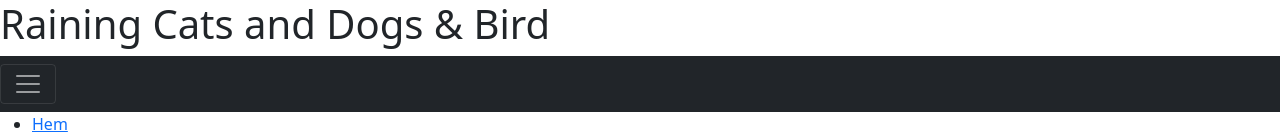
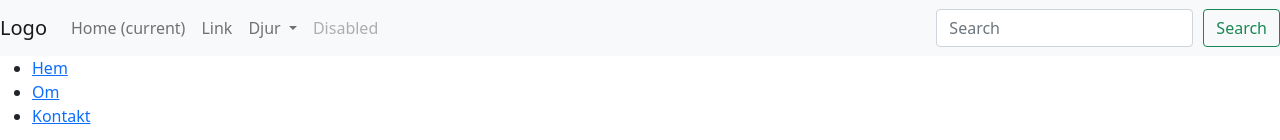
Before and after one commit to Wagsjo/Webshop, a Vue app: page / in a window 1280 px wide. Shown: the top 140 px of the page. Built offline with nearby package versions, Linux system fonts and the light colour scheme; no server answers.

Commit message:
Redigera navbar

```diff
--- a/package.json
+++ b/package.json
@@ -5,7 +5,7 @@
     "vue": "^3.2.27",
     "vue-router": "^4.0.12",
     "vuex": "^4.0.2",
-    "wretch": "^1.7.7"
+    "wretch": "^1.7.9"
   },
   "devDependencies": {
     "@vitejs/plugin-vue": "^2.0.0",
--- a/src/components/NavBar.vue
+++ b/src/components/NavBar.vue
@@ -1,26 +1,41 @@
 <template>
-  <h1>Raining Cats and Dogs & Bird</h1>
-  <div class="pos-f-t">
-    <div class="collapse" id="navbarToggleExternalContent">
-      <div class="bg-dark p-4">
-        <h5 class="text-white h4">Collapsed content</h5>
-        <span class="text-muted">Toggleable via the navbar brand.</span>
-      </div>
-    </div>
-    <nav class="navbar navbar-dark bg-dark" style="background-color: #babfda">
-      <button
-        class="navbar-toggler"
-        type="button"
-        data-toggle="collapse"
-        data-target="#navbarToggleExternalContent"
-        aria-controls="navbarToggleExternalContent"
-        aria-expanded="false"
-        aria-label="Toggle navigation"
-      >
-        <span class="navbar-toggler-icon" />
-      </button>
-    </nav>
+  <nav class="navbar navbar-expand-lg navbar-light bg-light bg-warning text-dark">
+  <a class="navbar-brand" href="#">Logo</a>
+  <button class="navbar-toggler" type="button" data-toggle="collapse" data-target="#navbarSupportedContent" aria-controls="navbarSupportedContent" aria-expanded="false" aria-label="Toggle navigation">
+    <span class="navbar-toggler-icon"></span>
+  </button>
+
+  <div class="collapse navbar-collapse" id="navbarSupportedContent">
+    <ul class="navbar-nav mr-auto">
+      <li class="nav-item active">
+        <a class="nav-link" href="#">Home <span class="sr-only">(current)</span></a>
+      </li>
+      <li class="nav-item">
+        <a class="nav-link" href="#">Link</a>
+      </li>
+      <!-- DROPDOWN -->
+      <li class="nav-item dropdown">
+        <a class="nav-link dropdown-toggle" href="#" id="navbarDropdown" role="button" data-bs-toggle="dropdown" aria-haspopup="true" aria-expanded="false">
+          Djur
+        </a>
+
+        <div class="dropdown-menu" aria-labelledby="navbarDropdown">
+          <a class="dropdown-item" href="#">Hund</a>
+          <a class="dropdown-item" href="#">Katt</a>
+          <a class="dropdown-item" href="#">Fågel</a>
+        </div>
+      </li>
+
+      <li class="nav-item">
+        <a class="nav-link disabled" href="#">Disabled</a>
+      </li>
+    </ul>
+    <form class="form-inline my-2 my-lg-0 ms-auto">
+      <input class="form-control mr-sm-2" type="search" placeholder="Search" aria-label="Search">
+      <button class="btn btn-outline-success my-2 my-sm-0 search-button" type="submit">Search</button>
+    </form>
   </div>
+</nav>
 </template>
 <script>
   export default {
@@ -28,4 +43,11 @@
   }
 </script>
 
-<style scoped></style>
+<style scoped>
+  form {
+    display: flex;
+  }
+  .search-button {
+    margin-left: 10px;
+  }
+</style>
```
Also changed, not shown: 1 other file (tests, documents, lock files or other folders).
